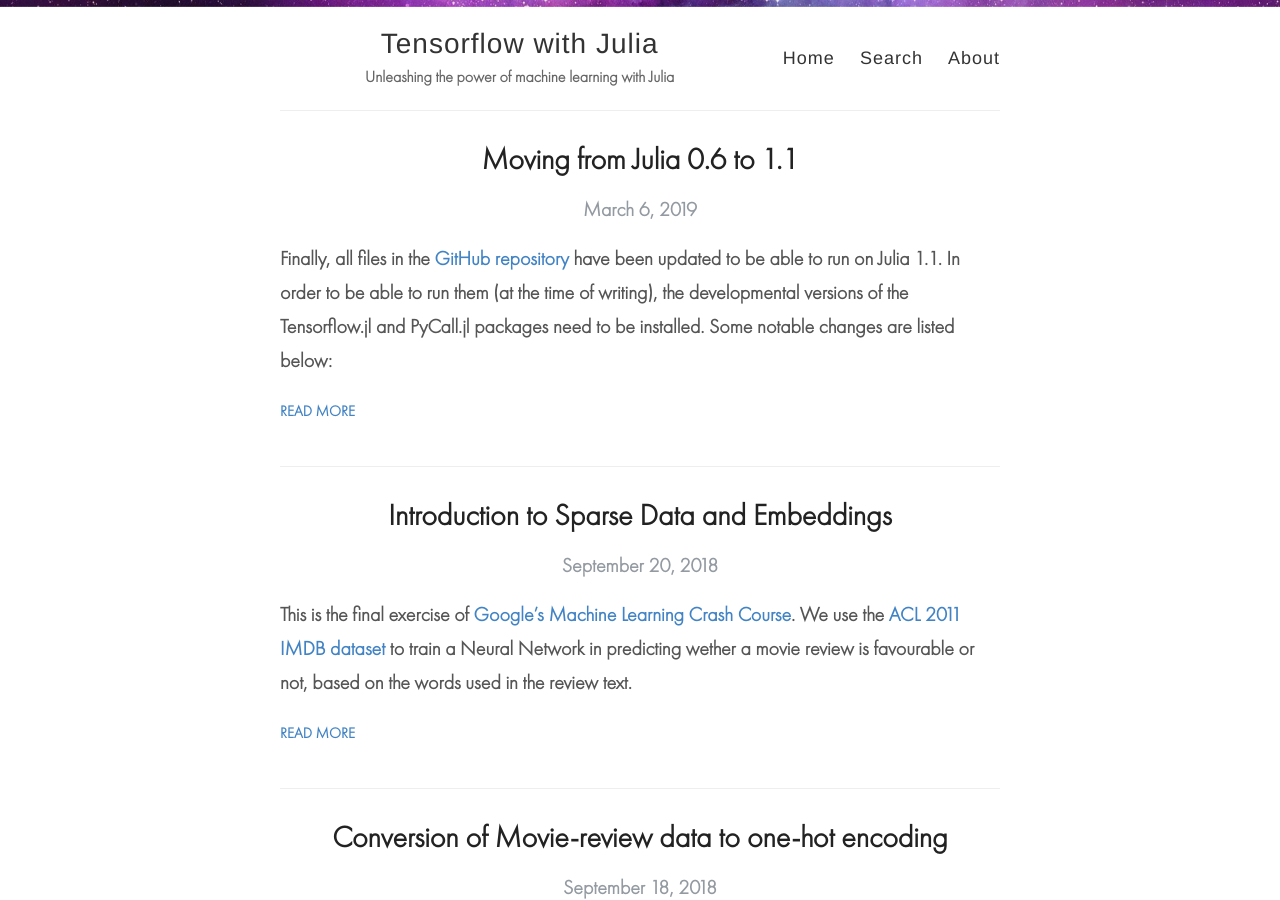
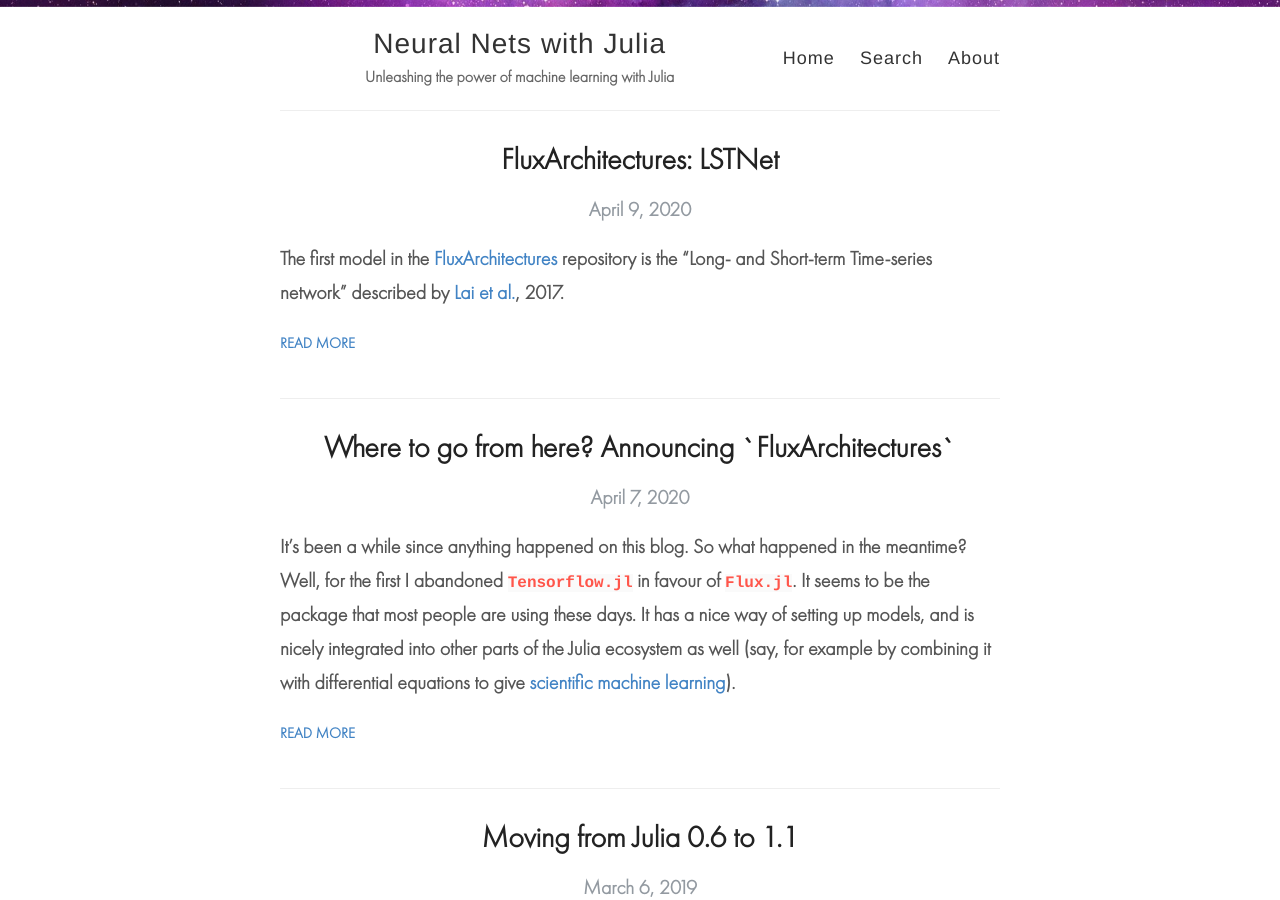
Before and after one commit to sdobber/sdobber.github.io, a Jekyll site: the page built from index.html, in a window 1280 px wide and 900 px high. Built offline with Jekyll 4.4.1, drawn with Linux system fonts in a browser that asks for light colours; part of the change alters nothing that is shown.

Commit message:
Change name, announce FluxArchitectures, LSTNet
Changed the name of the blog because Tensorflow.jl is not actively used
any more. Announce the FluxArchitectures repo and describe its first
model.

````diff
--- a/_config.yml
+++ b/_config.yml
@@ -3,7 +3,7 @@
 #
 
 # Name of your site (displayed in the header)
-name: Tensorflow with Julia
+name: Neural Nets with Julia
 
 # Name of the author
 author: Sören Dobberschütz
--- /dev/null
+++ b/_posts/2020-04-07-changetoflux.md
@@ -0,0 +1,16 @@
+---
+layout: post
+title:  "Where to go from here? Announcing `FluxArchitectures`"
+date:   2020-04-07 21:02:15 +0200
+categories: julia flux tensorflow
+---
+
+It's been a while since anything happened on this blog. So what happened in the meantime? Well, for the first I abandoned `Tensorflow.jl` in favour of `Flux.jl`. It seems to be the package that most people are using these days. It has a nice way of setting up models, and is nicely integrated into other parts of the Julia ecosystem as well (say, for example by combining it with differential equations to give [scientific machine learning](https://github.com/SciML/DiffEqFlux.jl)).
+
+
+So how to proceed from here for improving one's data science skills? As [Casey Kneale](https://github.com/caseykneale) put [it](https://www.linkedin.com/feed/update/urn:li:activity:6650467784071479296?commentUrn=urn%3Ali%3Acomment%3A%28activity%3A6650467784071479296%2C6650555371180093440%29)
+> Focus on your analytical reasoning. Learn/brush up on basic statistics, think about them. Learn the limitations of the statistics you learned, otherwise they are useless.  Learn basics of experimental science (experimental design!, the basics of the scientific method) and practice it :). Learn how to collect(scrape, parse, clean, organize, store), and curate data(quality, quantity, how to set up small scale infrastructure). Study some core algorithms, nothing fancy unless your math skills are strong. Try tweaking an algorithm that you think is cool to do something better for a dataset/problem, and study how well it does. Learn statistical methods for comparing experimental outcomes without bias. Make a ton of mistakes, even intentionally.
+
+My point of interest is applying neural network methods to medical data, while brushing up on and learning more about these things. More specifically, I want to try out for predicting future blood glucose levels for patients suffering from diabetes. Here, even a 30 to 45 minute window of a reasonable forecast could provide with an opportunity to mitigate adverse effects.
+
+All of this is centered around modeling of time series. When I started out, I was lacking good examples of slightly more complex models for `Flux.jl` than the standard examples from the documentation. To give a place to some of the models, I started the  [FluxArchitectures](https://github.com/sdobber/FluxArchitectures) repository.
--- /dev/null
+++ b/_posts/2020-04-09-FA_LSTNet.md
@@ -0,0 +1,196 @@
+---
+layout: post
+title:  "FluxArchitectures: LSTNet"
+date:   2020-04-09 11:02:15 +0200
+categories: julia flux machinelearning LSTNet
+---
+
+The first model in the [FluxArchitectures](https://github.com/sdobber/FluxArchitectures) repository is the "Long- and Short-term Time-series network" described by [Lai et al.](https://arxiv.org/abs/1703.07015), 2017.
+
+
+## Model Architecture
+
+![Model Structure](https://opringle.github.io/images/model_architecture.png)
+> Image from Lai et al, "Long- and Short-term Time-series network", [ArXiv](https://arxiv.org/abs/1703.07015) 2017.
+
+The neural net consists of the following elements:
+* A convolutional layer than operates on some window of the time series.
+* Two recurrent layers: A `GRU` cell with `relu` activation function, and a `SkipGRU` cell similar to the previous `GRU` cell, with the difference that the hidden state is taken from a specific amount of timesteps back in time. Both the `GRU` and the `SkipGRU` layer take their input from the convolutional layer.
+* A dense layer that operates on the concatenated output of the previous two layers.
+* An autoregressive layer operating on the input data itself, being added to the output of the dense layer.
+
+
+### The Convolutional Layer
+
+We use the standard `Flux` convolutional layer. Stemming from an image analysis background, it expects the input data to be in the "width, height, channels, batch size" order. For our application, we pool some window of the time series of input features together, giving
+
+* **width**: The number of input features.
+
+* **height**: The number of timesteps we pool together.
+
+* **channels**: We are only using one channel.
+
+* **batch size**: The number of convolutional layers `convlayersize` we would like to have in our model.
+
+This gives
+```julia
+Conv((in, poolsize), 1 => convlayersize, σ)
+```
+
+### Recurrent Layers
+
+`Flux` has a `GRU` layer available, however with a different (fixed) activation function.[^1] Therefore we alter the code slightly to obtain our **ReluGRU** part of the model.
+
+[^1]: The reason for not being able to choose the activation function freely is due to Nvidia only having limited support for recurrent neural nets for GPU acceleration, see [this issue](https://github.com/FluxML/Flux.jl/pull/964).
+
+```julia
+mutable struct ReluGRUCell{A,V}
+  Wi::A
+  Wh::A
+  b::V
+  h::V
+end
+
+ReluGRUCell(in, out; init = Flux.glorot_uniform) =
+  ReluGRUCell(init(out*3, in), init(out*3, out),
+          init(out*3), zeros(Float32, out))
+
+function (m::ReluGRUCell)(h, x)
+  b, o = m.b, size(h, 1)
+  gx, gh = m.Wi*x, m.Wh*h
+  r = σ.(Flux.gate(gx, o, 1) .+ Flux.gate(gh, o, 1) .+ Flux.gate(b, o, 1))
+  z = σ.(Flux.gate(gx, o, 2) .+ Flux.gate(gh, o, 2) .+ Flux.gate(b, o, 2))
+  h̃ = relu.(Flux.gate(gx, o, 3) .+ r .* Flux.gate(gh, o, 3) .+ Flux.gate(b, o, 3))
+  h′ = (1 .- z).*h̃ .+ z.*h
+  return h′, h′
+end
+
+Flux.hidden(m::ReluGRUCell) = m.h
+Flux.@functor ReluGRUCell
+
+"""
+    ReluGRU(in::Integer, out::Integer)
+
+Gated Recurrent Unit layer with `relu` as activation function.
+"""
+ReluGRU(a...; ka...) = Flux.Recur(ReluGRUCell(a...; ka...))
+```
+
+This is more or less a direct copy from the `Flux` code, only changing the activation function.
+
+To get access to the hidden state of a `ReluGRUCell` from prior timepoints, we alter the `gate` function:
+```julia
+skipgate(h, n, p) = (1:h) .+ h*(n-1)
+skipgate(x::AbstractVector, h, n, p) = x[skipgate(h,n,p)]
+skipgate(x::AbstractMatrix, h, n, p) = x[skipgate(h,n,p),circshift(1:size(x,2),-p)]
+```
+
+With this, we can adapt the `ReluGRU` cell, add the skip-length parameter `p` to construct the **SkipGRU** part
+```julia
+mutable struct SkipGRUCell{N,A,V}
+  p::N
+  Wi::A
+  Wh::A
+  b::V
+  h::V
+end
+
+SkipGRUCell(in, out, p; init = Flux.glorot_uniform) =
+  SkipGRUCell(p, init(out*3, in), init(out*3, out),
+          init(out*3), zeros(Float32, out))
+
+function (m::SkipGRUCell)(h, x)
+  b, o = m.b, size(h, 1)
+  gx, gh = m.Wi*x, m.Wh*h
+  p = m.p
+  r = σ.(Flux.gate(gx, o, 1) .+ skipgate(gh, o, 1, p) .+ Flux.gate(b, o, 1))
+  z = σ.(Flux.gate(gx, o, 2) .+ skipgate(gh, o, 2, p) .+ Flux.gate(b, o, 2))
+  h̃ = relu.(Flux.gate(gx, o, 3) .+ r .* skipgate(gh, o, 3, p) .+ Flux.gate(b, o, 3))
+  h′ = (1 .- z).*h̃ .+ z.*h
+  return h′, h′
+end
+
+Flux.hidden(m::SkipGRUCell) = m.h
+Flux.@functor SkipGRUCell
+
+"""
+    SkipGRU(in::Integer, out::Integer, p::Integer)
+
+Skip Gated Recurrent Unit layer with skip length `p`. The hidden state is recalled
+from `p` steps prior to the current calculation.
+"""
+SkipGRU(a...; ka...) = Flux.Recur(SkipGRUCell(a...; ka...))
+```
+
+Having decided on the number `recurlayersize` of recurrent layers in the model, as well as the number of time steps `skiplength` for going back in the hidden layer, we can use these two layers as
+
+```julia
+ReluGRU(convlayersize,recurlayersize; init = init)
+SkipGRU(convlayersize,recurlayersize, skiplength; init = init)
+```
+
+Subsequently, they are fed to a dense layer with scalar output and identity as activation function. We use the standard `Flux` layer with
+```julia
+Dense(2*recurlayersize, 1, identity)
+```
+
+### Autoregressive Layer
+
+For the autoregressive part of the model, we use a dense layer with the number of features as the input size:
+```julia
+Dense(in, 1 , identity; initW = initW, initb = initb)
+```
+
+
+## Putting it Together
+
+Now that we have all the ingredients, we need to make sure to put it together in a reasonable way, dropping singular dimensions or extracting the right input features.
+
+We first define a `struct` to hold all our layers
+```julia
+mutable struct LSTnetCell{A, B, C, D, G}
+  ConvLayer::A
+  RecurLayer::B
+  RecurSkipLayer::C
+  RecurDense::D
+  AutoregLayer::G
+end
+```
+
+For creating a **LSTNet** layer, we define the following constructor
+```julia
+function LSTnet(in::Integer, convlayersize::Integer, recurlayersize::Integer, poolsize::Integer, skiplength::Integer, σ = Flux.relu;
+	init = Flux.glorot_uniform, initW = Flux.glorot_uniform, initb = Flux.zeros)
+
+	CL = Chain(Conv((in, poolsize), 1 => convlayersize, σ))
+	RL = Chain(a -> dropdims(a, dims = (findall(size(a) .== 1)...,)),
+			ReluGRU(convlayersize,recurlayersize; init = init))
+	RSL = Chain(a -> dropdims(a, dims = (findall(size(a) .== 1)...,)),
+			SkipGRU(convlayersize,recurlayersize, skiplength; init = init))
+	RD = Chain(Dense(2*recurlayersize, 1, identity))
+	AL = Chain(a -> a[:,1,1,:], Dense(in, 1 , identity; initW = initW, initb = initb) )
+
+    LSTnetCell(CL, RL, RSL, RD, AL)
+end
+```
+The parts `a -> dropdims(a, dims = (findall(size(a) .== 1)` and `a -> a[:,1,1,:]` make sure that we only feed two-dimensional datasets to the following layers.
+
+The actual output from the model is obtained in the following way:
+```julia
+function (m::LSTnetCell)(x)
+	modelRL1 = m.RecurLayer(m.ConvLayer(x))
+	modelRL2 = m.RecurSkipLayer(m.ConvLayer(x))
+	modelRL =  m.RecurDense(cat(modelRL1, modelRL2; dims=1))
+	return modelRL + m.AutoregLayer(x)
+end
+```
+
+That's it! We've defined our `LSTNet` layer. The only part missing is that calls to `Flux.params` and `Flux.reset!` will not work properly. We fix that by
+```julia
+Flux.params(m::LSTnetCell) = Flux.params(m.ConvLayer, m.RecurLayer, m.RecurSkipLayer, m.RecurDense, m.AutoregLayer)
+Flux.reset!(m::LSTnetCell) = Flux.reset!.((m.ConvLayer, m.RecurLayer, m.RecurSkipLayer, m.RecurDense, m.AutoregLayer))
+```
+
+To see an example where the model is trained, head over to the [GitHub repository](https://github.com/sdobber/FluxArchitectures/blob/master/LSTNet/Example.jl).
+
+---
--- a/about.md
+++ b/about.md
@@ -4,14 +4,9 @@ title: About
 permalink: /about/
 ---
 
-With this blog, we are going to explore the [Tensorflow.jl](https://github.com/malmaud/TensorFlow.jl)-Package for the [Julia Programming Language](https://julialang.org/).
+With this blog, we are going to explore neural networks with the [Julia Programming Language](https://julialang.org/). Older posts are based on on the [Tensorflow.jl](https://github.com/malmaud/TensorFlow.jl)-package. They contain a reimplementation of Google's newly released [Machine Learning Crash Course](https://developers.google.com/machine-learning/crash-course/) and implement most of the exercises in Jupyter notebooks. Newer posts are based on the [Flux.jl](https://fluxml.ai/)-package.
 
-
-I am new to both Tensorflow and Julia - so please don't expect any in-depth programming tricks or advanced API explanations. I will use Google's newly released [Machine Learning Crash Course](https://developers.google.com/machine-learning/crash-course/) and implement most of the exercises in a Jupyter notebook.
-
-
-
-This blog is  a pure just-for-fun hobby project. I am neither affiliated with Google, Julia or the creators of Tensorflow.jl.
+This blog is  a pure just-for-fun hobby project. I am neither affiliated with Google, Julia or the creators of Tensorflow.jl or Flux.jl.
 
 ***
 
````
Also changed, not shown: 1 other file.
